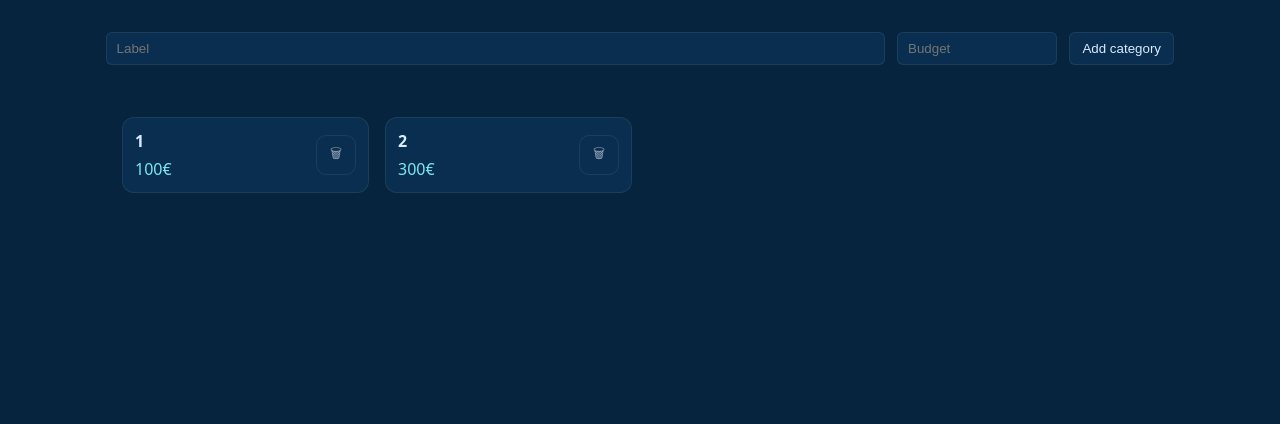
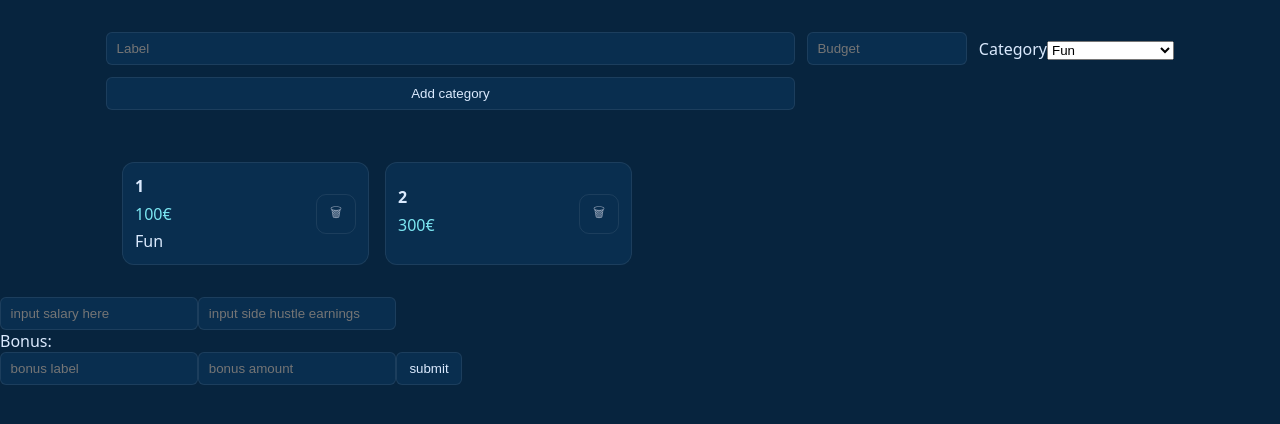
Before and after one commit to SSDSSSDS/FE-only-finance-app, a React (Vite) app: page / in a window 1280 px wide. Shown: the top 424 px of the page. Built offline with nearby package versions, Linux system fonts and the light colour scheme.

Commit message:
create salary component and feature

```diff
--- a/src/App.tsx
+++ b/src/App.tsx
@@ -1,6 +1,7 @@
 import { useState } from "react";
 import CategorySetup from "./components/Category/CategoryComponent.js";
 import ManageCategoriesFeature from "./features/ManageCategories/ManageCategoriesFeature.js";
+import ManageIncomeFeature from "./features/ManageIncome/ManageIncomeFeature.js";
 
 function App() {
 
@@ -9,6 +10,7 @@ function App() {
     <>
     <h1></h1>
     <ManageCategoriesFeature></ManageCategoriesFeature>
+    <ManageIncomeFeature></ManageIncomeFeature>
     </>
   );
 }
--- a/src/components/Category/CategoryComponent.tsx
+++ b/src/components/Category/CategoryComponent.tsx
@@ -1,11 +1,12 @@
 import type { CategoryType } from "./type.js";
 import "./CategoryComponent.scss";
 
-const CategoryComponent = ({ label, budget }: CategoryType) => {
+const CategoryComponent = ({ label, budget, basket }: CategoryType) => {
   return (
     <div className="category">
       <div className="category__label">{label}</div>
       <div className="category__budget">{budget}€</div>
+      <p>{basket}</p>
     </div>
   );
 };
--- /dev/null
+++ b/src/components/Income/IncomeComponent.tsx
@@ -0,0 +1,21 @@
+import type { IncomeType } from "./type.js"
+
+const IncomeComponent = ({
+  salary,
+  sideHustle,
+  bonus
+}: IncomeType) => {
+
+  return (
+    <>
+      <p>{salary}</p>
+      <p>{sideHustle}</p>
+      <div>
+        <p>{bonus?.amount}</p>
+         <p>{bonus?.label}</p>
+      </div>
+    </>
+  )
+}
+
+export default IncomeComponent;
--- /dev/null
+++ b/src/components/Income/type.ts
@@ -0,0 +1,10 @@
+export type IncomeType = {
+    salary?: number;
+    sideHustle?: number;
+    bonus?: BonusType | null;
+}
+
+export type BonusType = {
+    label: string;
+    amount: number;
+}
--- a/src/features/ManageCategories/ManageCategoriesFeature.tsx
+++ b/src/features/ManageCategories/ManageCategoriesFeature.tsx
@@ -1,19 +1,21 @@
-import { useState } from "react";
+import { use, useState } from "react";
 import CategoryComponent from "../../components/Category/CategoryComponent.js"
 import type { CategoryType } from "../../components/Category/type.js";
 import "./ManageCategoriesFeature.scss"
 
 const ManageCategoriesFeature: React.FC = () => {
 
-    const [categories, setCategories] = useState<CategoryType[]>([{ id: "1", label: "1", budget: 100 }, { id: "2", label: "2", budget: 300 }]);
+	const [categories, setCategories] = useState<CategoryType[]>([{ id: "1", label: "1", budget: 100, basket: "Fun" }, { id: "2", label: "2", budget: 300 }]);
+	const options = ["Fun", "Essential", "Self-improvement", "Future you"]
 
 	const [label, setLabel] = useState<string>("");
 	const [budget, setBudget] = useState<number | "">("");
+	const [basket, setBasket] = useState<string | "" >("");
 
 	const AddCategory = () => {
 		const trimmed = label.trim();
 		if (trimmed === "" || budget === "") return;
-        setCategories([...categories, { label: label, budget: budget, id: crypto.randomUUID() }])
+		setCategories([...categories, { label: label, budget: budget, basket: basket, id: crypto.randomUUID() }])
 		setLabel("")
 		setBudget("")
 	}
@@ -23,6 +25,7 @@ const ManageCategoriesFeature: React.FC = () => {
 	}
 
 	return (
+
 		<div className="manage-categories">
 			<div className="categories-form">
 				<input
@@ -42,6 +45,17 @@ const ManageCategoriesFeature: React.FC = () => {
 						setBudget(e.target.value === "" ? "" : Number(e.target.value))
 					}
 				/>
+				<label>
+					Category
+					<select
+					name="selectedFruit"
+					value={basket}
+					>
+						{options.map((op) =>
+						<option>{op}</option>
+						)}
+					</select>
+				</label>
 
 				<button onClick={AddCategory}>Add category</button>
 			</div>
@@ -53,7 +67,7 @@ const ManageCategoriesFeature: React.FC = () => {
 				<div className="categories-grid">
 					{categories.map((cat) => (
 						<div key={cat.id} className="category-tile">
-                            <CategoryComponent id={cat.id} label={cat.label} budget={cat.budget} />
+							<CategoryComponent id={cat.id} label={cat.label} budget={cat.budget} basket={cat.basket ? cat.basket : ""} />
 							<button className="trash-btn" onClick={() => DeleteCategory(cat.id)}>
 								🗑
 							</button>
--- /dev/null
+++ b/src/features/ManageIncome/ManageIncomeFeature.tsx
@@ -0,0 +1,83 @@
+import { useState } from "react";
+import type { BonusType } from "../../components/Income/type.js";
+import IncomeComponent from "../../components/Income/IncomeComponent.js";
+
+const ManageIncomeFeature: React.FC = () => {
+  const [salary, setSalary] = useState<number | "">("");
+  const [sideHustle, setSideHustle] = useState<number | "">("");
+  const [bonus, setBonus] = useState<BonusType | null>(null);
+
+  const [bonusLabel, setBonusLabel] = useState<string>("");
+  const [bonusAmount, setBonusAmount] = useState<number | "">("");
+
+  const [isSubmitted, setIsSubmitted] = useState(false);
+
+  const handleSubmit = () => {
+    if (salary === "" || sideHustle === "") return;
+
+    const trimmedLabel = bonusLabel.trim();
+    const hasBonus = trimmedLabel !== "" && bonusAmount !== "";
+
+    setBonus(hasBonus ? { label: trimmedLabel, amount: Number(bonusAmount) } : null);
+    setIsSubmitted(true);
+  };
+
+  const handleEdit = () => {
+    setBonusLabel(bonus?.label ?? "");
+    setBonusAmount(bonus?.amount ?? "");
+    setIsSubmitted(false);
+  };
+
+  if (!isSubmitted) {
+    return (
+      <>
+        <input
+          type="number"
+          value={salary}
+          placeholder="input salary here"
+          onChange={(e) => setSalary(e.target.value === "" ? "" : Number(e.target.value))}
+        />
+
+        <input
+          type="number"
+          value={sideHustle}
+          placeholder="input side hustle earnings"
+          onChange={(e) => setSideHustle(e.target.value === "" ? "" : Number(e.target.value))}
+        />
+
+        <p>Bonus:</p>
+
+        <input
+          type="text"
+          value={bonusLabel}
+          placeholder="bonus label"
+          onChange={(e) => setBonusLabel(e.target.value)}
+        />
+
+        <input
+          type="number"
+          value={bonusAmount}
+          placeholder="bonus amount"
+          onChange={(e) => setBonusAmount(e.target.value === "" ? "" : Number(e.target.value))}
+        />
+
+        <button onClick={handleSubmit}>submit</button>
+      </>
+    );
+  }
+
+  return (
+    <>
+      <IncomeComponent
+        salary={Number(salary)}
+        sideHustle={Number(sideHustle)}
+        bonus={bonus}
+      />
+      <button onClick={handleEdit}>edit</button>
+    </>
+  );
+};
+
+
+
+export default ManageIncomeFeature;
```
Also changed, not shown: src/components/Category/type.ts (+4 -3 lines), src/features/nothing.ts (deleted), src/state/income.tsx (added). Lines whose indentation alone changed are shown as unchanged.
